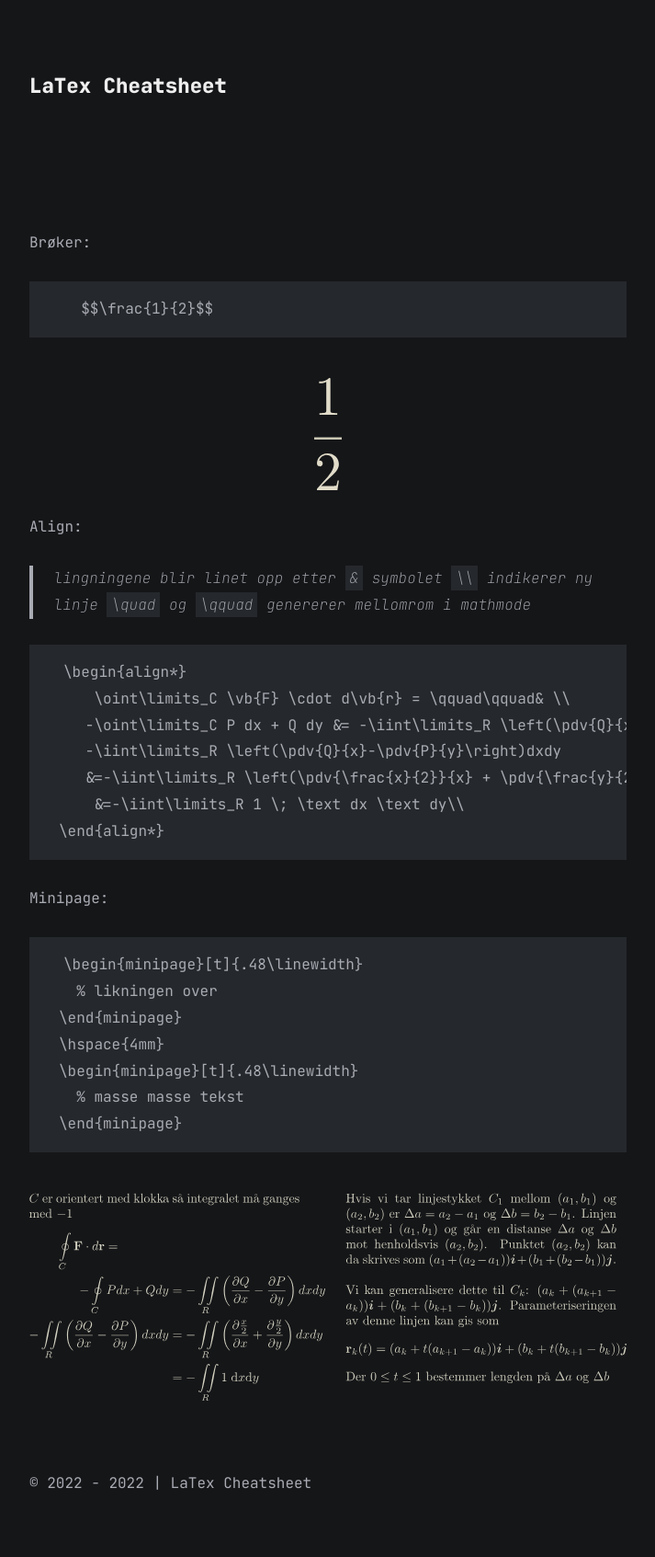
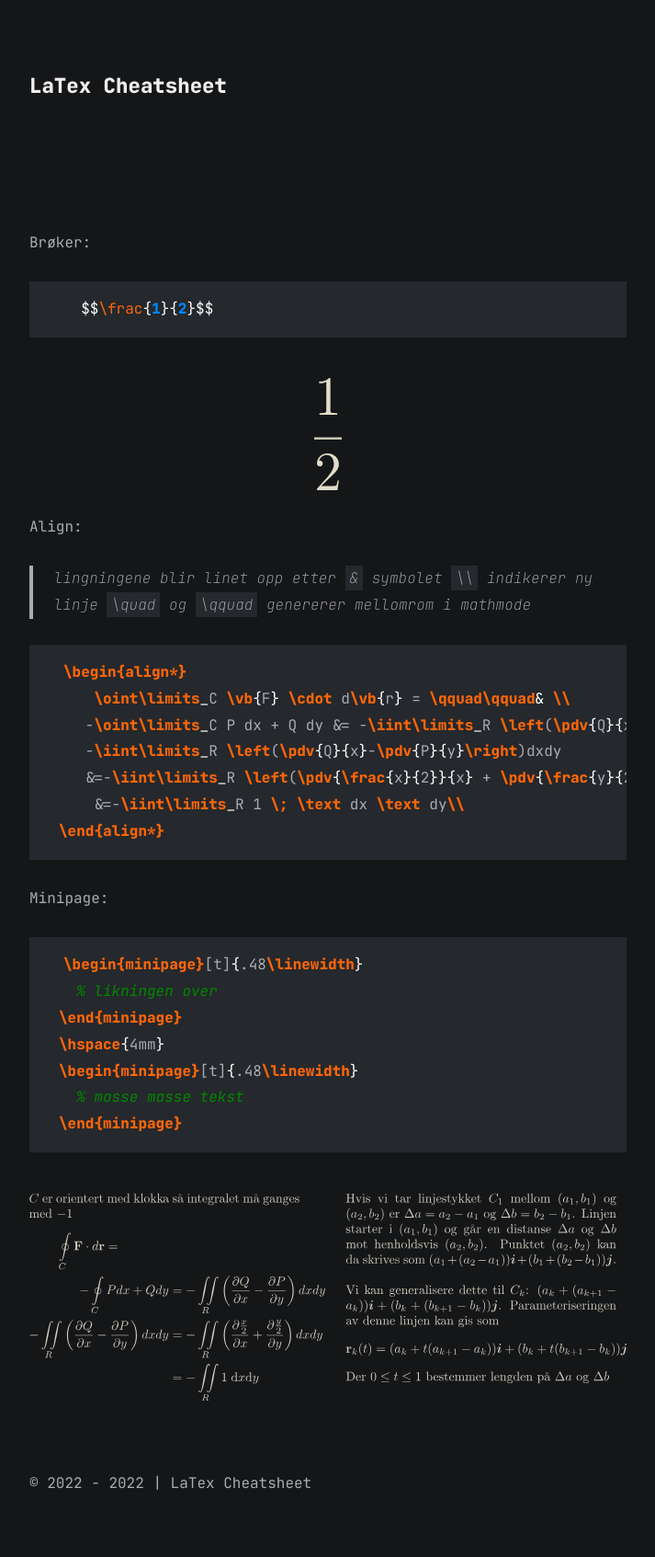
Before and after one commit to bragewiseth/LaTexCheatsheet, a Jekyll site: the page built from index.md, in a window 1280 px wide. Shown: the whole page at 92% size, without its empty margins (283-996 px from the left). Built offline with Jekyll 4.4.1, drawn with Linux system fonts in a browser that asks for light colours.

Commit message:
ny index

```diff
--- a/index.md
+++ b/index.md
@@ -4,7 +4,7 @@ layout: post
 
 Brøker:
 
-~~~ Tex
+~~~ tex
   $$\frac{1}{2}$$
 ~~~
 
@@ -18,7 +18,7 @@ Align:
 > `\\` indikerer ny linje
 > `\quad` og `\qquad` genererer mellomrom i mathmode
 
-~~~ Tex
+~~~ tex
 \begin{align*}
     \oint\limits_C \vb{F} \cdot d\vb{r} = \qquad\qquad& \\
    -\oint\limits_C P dx + Q dy &= -\iint\limits_R \left(\pdv{Q}{x}-\pdv{P}{y}\right)dxdy\\
@@ -30,7 +30,7 @@ Align:
 
 Minipage:
 
-~~~ Tex
+~~~ tex
 \begin{minipage}[t]{.48\linewidth}
   % likningen over
 \end{minipage}
@@ -41,5 +41,5 @@ Minipage:
 ~~~
 
 <div align="center">
-  <img src="g3586.svg" width="1000"/>
+  <img src="g3586.svg" width="800"/>
 </div>
```
